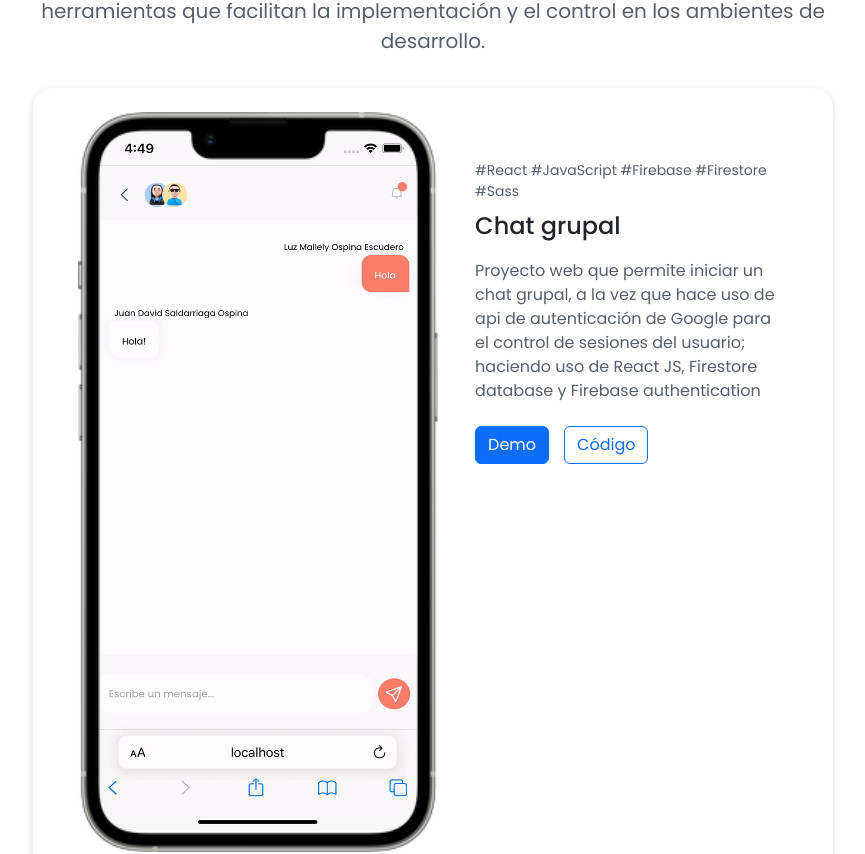
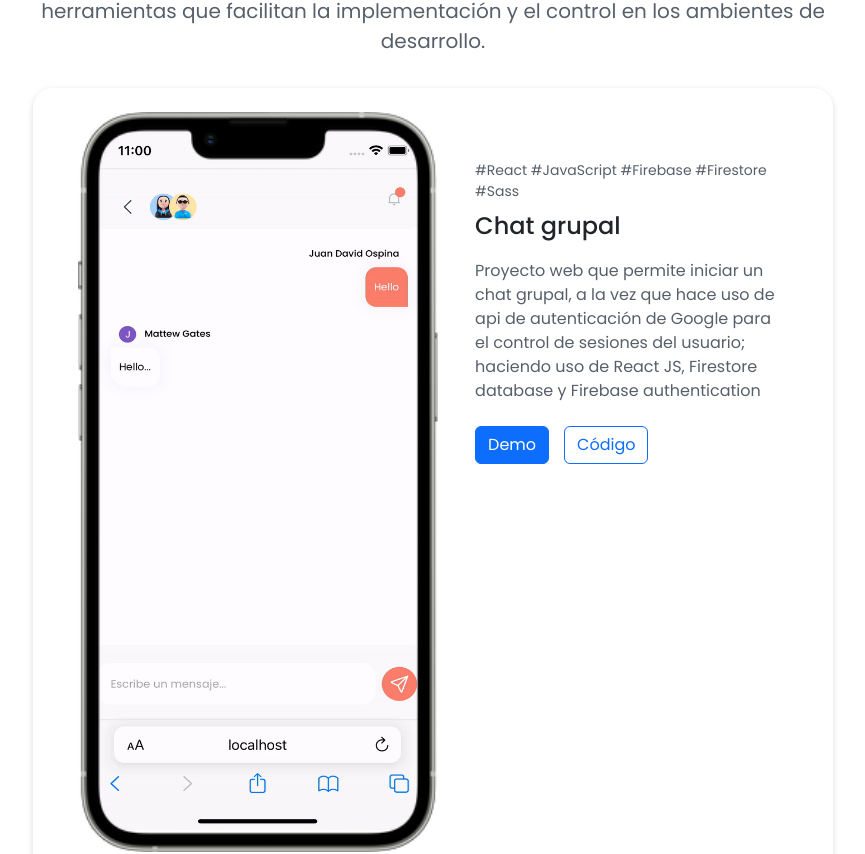
Before and after one commit to juandaospina/my-portfolio, a Next.js app: page / in a window 1280 px wide. Shown: the part 1620-2474 px from the top of the page, without its empty margins (207-1072 px from the left). Built offline with nearby package versions, Linux system fonts and the light colour scheme.

Commit message:
style: update gif project chat

```diff
--- a/src/components/PersonalProjects/index.tsx
+++ b/src/components/PersonalProjects/index.tsx
@@ -17,7 +17,7 @@ export const PersonalProjects = () => {
       <div className={styles.card}>
         <div>
           <Image
-            src="/gif-chat.gif"
+            src="/gifchat.gif"
             alt="photo Juan David"
             width={335}
             height={700}
```
Also changed, not shown: public/gif-chat.gif (deleted), public/gifchat.gif (added).
